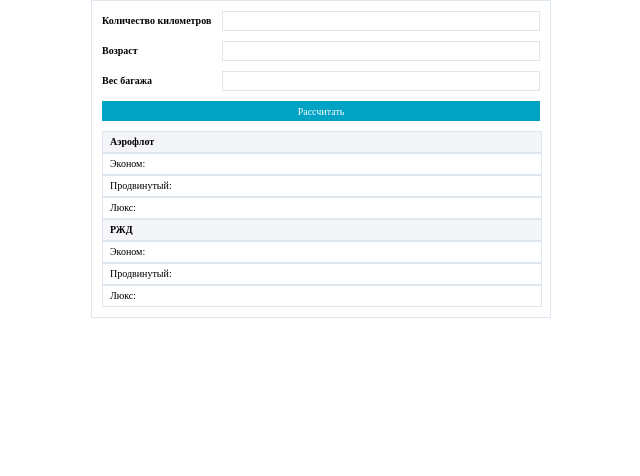
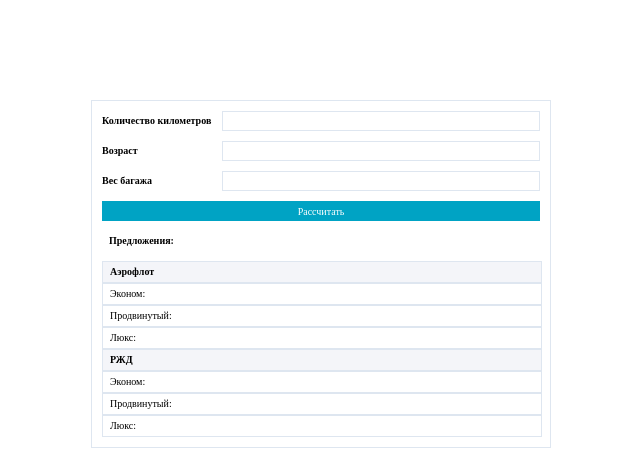
Before and after one commit to Levetar/test-task, a plain HTML site: page index.html in a window 1280 px wide. Shown: the whole page, without its empty margins (319-959 px from the left). Drawn offline with Linux system fonts and the light colour scheme.

Commit message:
Add offer title

```diff
--- a/css/style.css
+++ b/css/style.css
@@ -112,6 +112,10 @@ h6 {
   display: inline-block;
 }
 
+body {
+  padding-top: 100px;
+}
+
 .form__container {
   width: 460px;
   padding: 10px;
@@ -173,6 +177,12 @@ h6 {
   padding-left: 7px;
 }
 
+.offer__title {
+  text-align: left;
+  border: none;
+  padding-bottom: 10px;
+}
+
 body {
   color: #000;
   font-size: 16px;
--- a/index.html
+++ b/index.html
@@ -35,6 +35,9 @@
     <div class="offer">
       <table>
         <tr>
+          <th class="offer__title offer__row">Предложения:</th>
+        </tr>
+        <tr>
           <td class="offer__row company">Аэрофлот</td>
         </tr>
         <tr>
```
Also changed, not shown: css/style.min.css, 1 other file.
